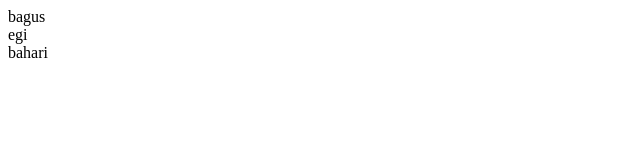
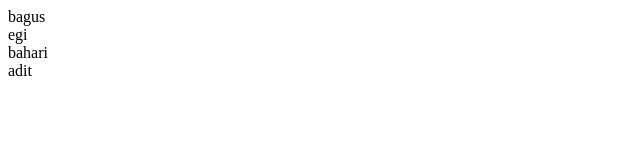
Before and after one commit to sahatreact/test, a plain HTML site: page index.html in a window 1280 px wide. Shown: the full height of the page, 0-640 px from the left. Drawn offline with Linux system fonts and the light colour scheme.

Commit message:
add adit

```diff
--- a/index.html
+++ b/index.html
@@ -10,5 +10,6 @@
     <div>bagus</div>
     <div>egi</div>
     <div>bahari</div>
+    <div>adit</div>
   </body>
 </html>
```
